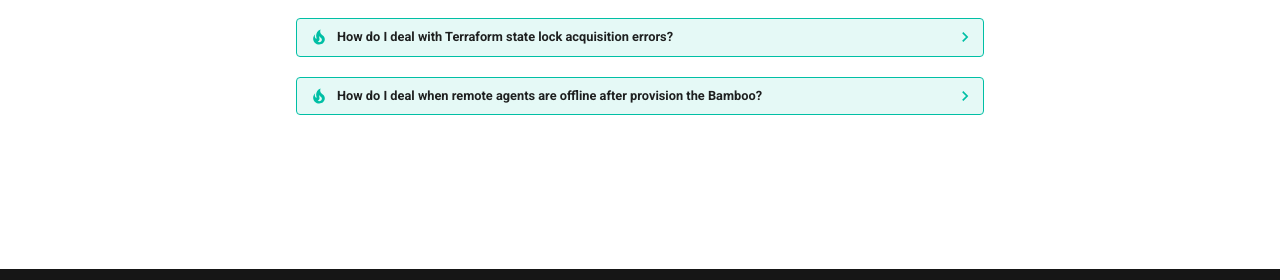
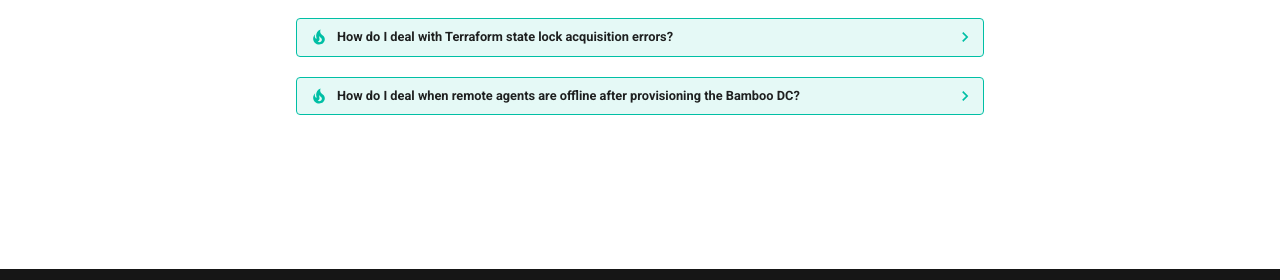
Before and after one commit to atlassian-labs/data-center-terraform, an MkDocs documentation site: the page built from docs/docs/troubleshooting/TROUBLESHOOTING.md, in a window 1280 px wide. Shown: the part 561-841 px from the top of the page. Built offline with MkDocs 1.6.1 and Material for MkDocs 9.7.7, drawn with Linux system fonts in a browser that asks for light colours; comment, search, counter and statistics services are not loaded.

Commit message:
Update docs/docs/troubleshooting/TROUBLESHOOTING.md
Co-authored-by: Adam Brokes <abrokes@atlassian.com>

```diff
--- a/docs/docs/troubleshooting/TROUBLESHOOTING.md
+++ b/docs/docs/troubleshooting/TROUBLESHOOTING.md
@@ -104,7 +104,7 @@
     There are two Terraform locks; one for the infrastructure and another for Terraform state. If you are still experiencing lock issues, change the directory to `./modules/tfstate` and retry the same command.
 
 
-??? tip "How do I deal when remote agents are offline after provision the Bamboo?"
+??? tip "How do I deal when remote agents are offline after provisioning the Bamboo DC?"
 
     **Symptom**
 
```
